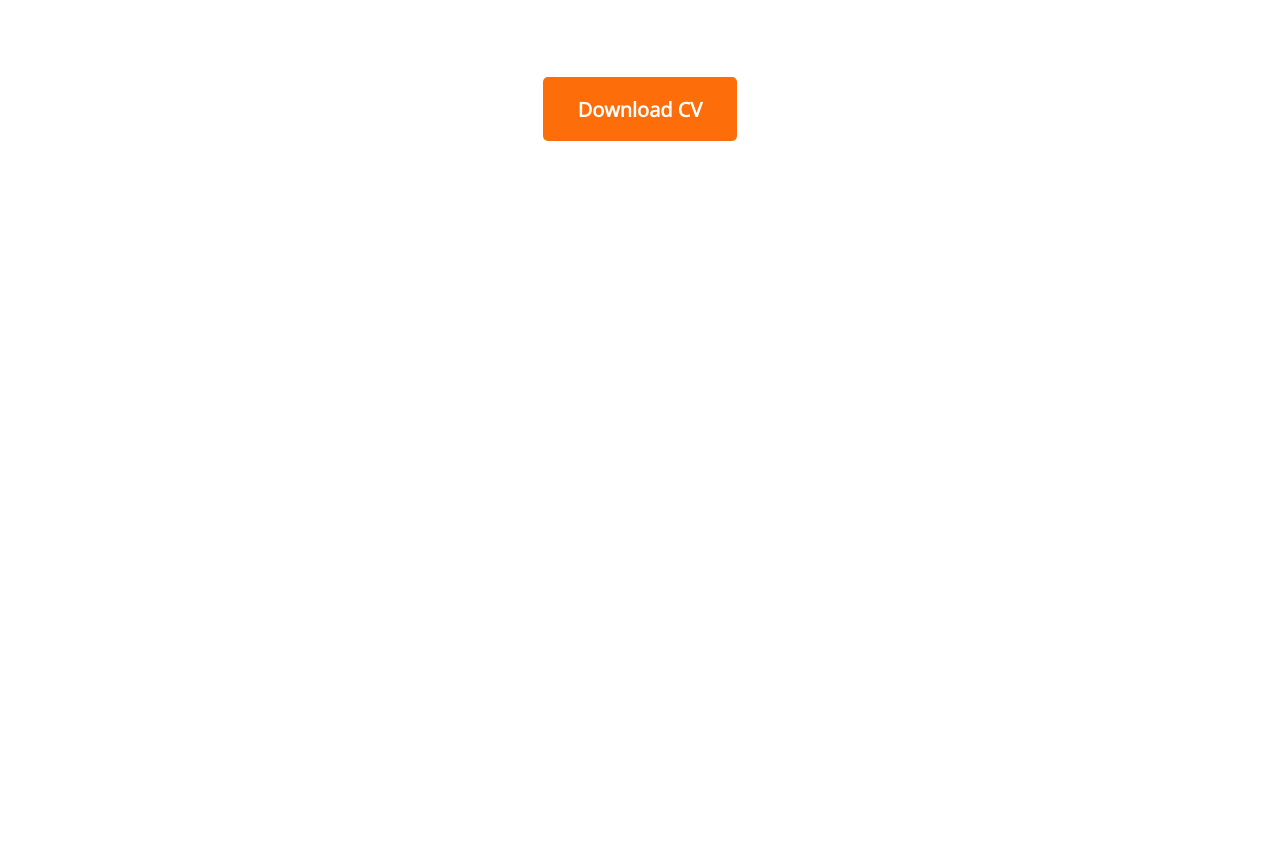
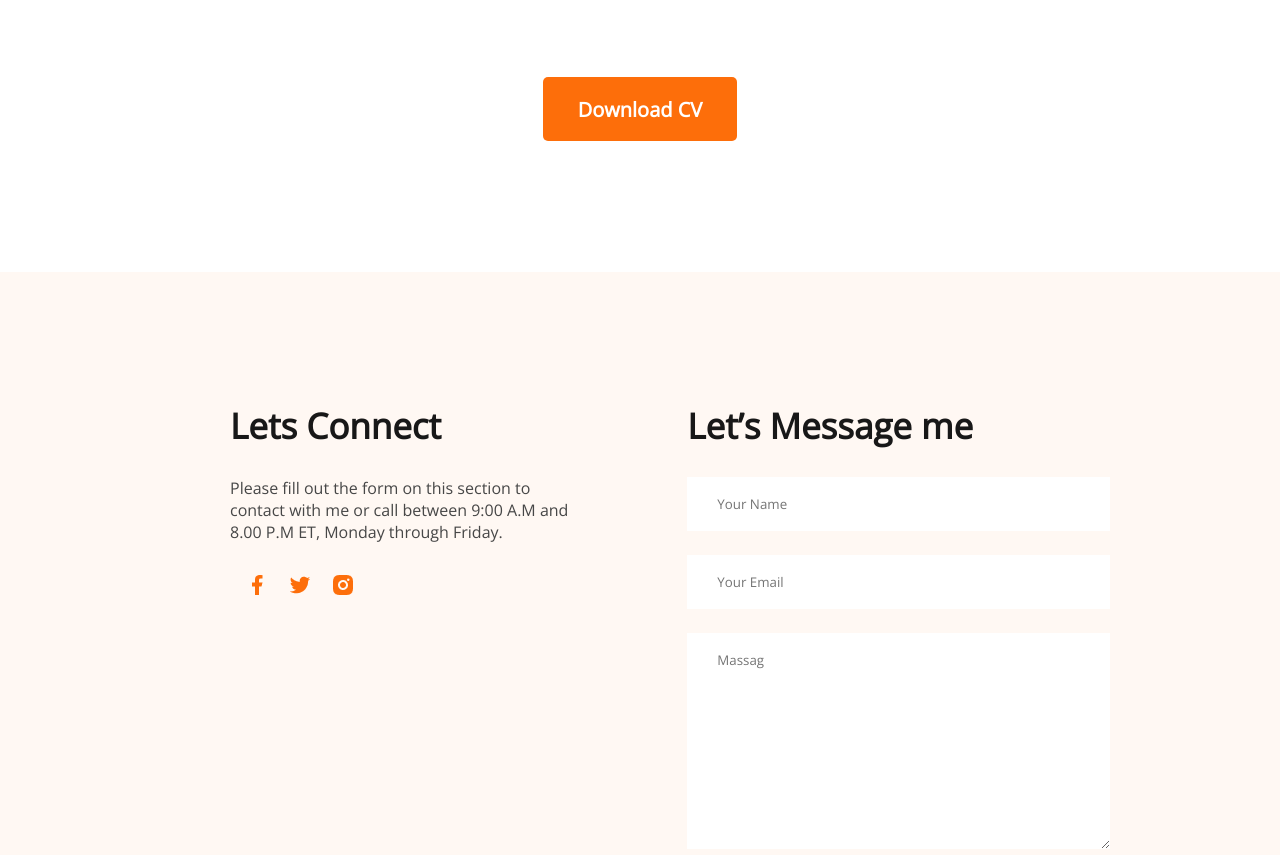
Before and after one commit to marufbroh/my-first-portfolio, a plain HTML site: page index.html in a window 1280 px wide. Shown: the part 3006-3861 px from the top of the page. Before the commit the page ends 3278 px from the top, so only its background shows below. Drawn offline with nearby package versions, Linux system fonts and the light colour scheme.

Commit message:
first portfolio done

```diff
--- a/index.html
+++ b/index.html
@@ -51,7 +51,7 @@
             <div class="table-info">
                 <div>
                     <h4>Name:</h4>
-                    <h3>Mary Hardy </h3>
+                    <h3>Maruf Ahmed </h3>
                 </div>
 
                 <div>
@@ -180,9 +180,51 @@
 
         </section>
 
+        <!-- Contact Section
+        <section class="contact">
+            <div class="c-item">
+                <h2 class="c-title">Lets Connect</h2>
+                <p class="c-description">Please fill out the form on this section to contact with me or call between 9:00 A.M and 8.00 P.M ET, Monday through Friday.</p>
+                <a href=""><img src="../my-first-portfolio/images/icons/facebook.png" alt=""></a>
+                <a href=""><img src="../my-first-portfolio/images/icons/twitter.png" alt=""></a>
+                <a href=""><img src="../my-first-portfolio/images/icons/insta.png" alt=""></a>
+            </div>
+            <div class="c-item">
+                <h2 class="c-title">Let’s Message me</h2>
+                <form action="">
+                    <input type="text" placeholder="Your Name">
+                    <input type="email" name="" id="" placeholder="Your Email" >
+                    <textarea name="" id="" cols="30" rows="10" placeholder="Massag"></textarea>
+                    <input class="btn-primary" type="submit" value="Submit">
+                </form>
+            </div>
+        </section> -->
+
     </main>
 
     <footer>
+
+        <!-- Contact Section -->
+        <section class="contact">
+            <div class="c-item">
+                <h2 class="c-title">Lets Connect</h2>
+                <p class="c-description">Please fill out the form on this section to contact with me or call between
+                    9:00 A.M and 8.00 P.M ET, Monday through Friday.</p>
+                <a href=""><img src="../my-first-portfolio/images/icons/facebook.png" alt=""></a>
+                <a href=""><img src="../my-first-portfolio/images/icons/twitter.png" alt=""></a>
+                <a href=""><img src="../my-first-portfolio/images/icons/insta.png" alt=""></a>
+            </div>
+            <div class="c-item">
+                <h2 class="c-title">Let’s Message me</h2>
+                <form action="">
+                    <input type="text" placeholder="Your Name">
+                    <input type="email" name="" id="" placeholder="Your Email">
+                    <textarea name="" id="" cols="30" rows="10" placeholder="Massag"></textarea>
+                    <input class="btn-primary" type="submit" value="Submit">
+                </form>
+            </div>
+        </section>
+
 
     </footer>
 </body>
--- a/style/portfolio.css
+++ b/style/portfolio.css
@@ -182,7 +182,7 @@ main {
 
 }
 
-.resume-item{
+.resume-item {
     margin-bottom: 30px;
     margin-top: 20px;
 
@@ -208,3 +208,58 @@ main {
     font-size: 16px;
     color: #757575;
 }
+
+/* Footer section styles */
+
+footer {
+    /* max-width: 1140px;
+    margin: 0 auto;
+    width: 1600px;
+    height: 780px;
+    background: #FFF8F3; */
+
+
+}
+
+.contact {
+    display: flex;
+    gap: 100px;
+    background: #FFF8F3;
+    padding: 130px 230px;
+    /* max-width: 100%;
+    margin: 0 auto; */
+    /* width: 100%; */
+
+}
+
+.c-title {
+    font-weight: 700;
+    font-size: 35px;
+    color: #181818;
+    margin-bottom: 28px;
+}
+
+.c-description {
+    font-weight: 400;
+    font-size: 16px;
+    color: #474747;
+    margin-top: 20px;
+    margin-bottom: 30px;
+}
+
+.contact a{
+    padding-left: 15px;
+}
+
+/* .contact input{
+    margin-top: 24px;
+    border: 0;
+    width: 100%; */
+
+.contact input[type="text"], input[type="email"], textarea{
+    margin-bottom: 24px;
+    border: 0;
+    width: 100%;
+    padding: 18px 30px;
+
+}
```
